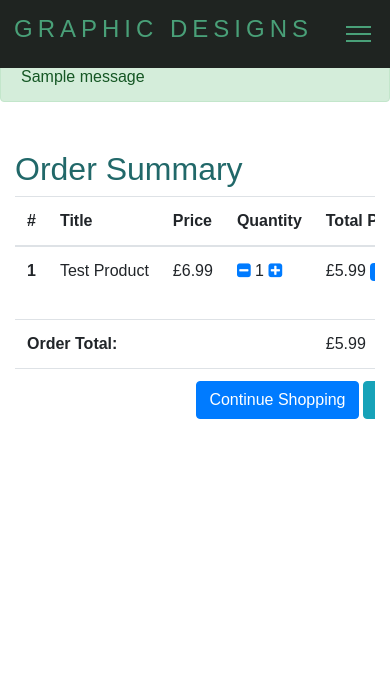
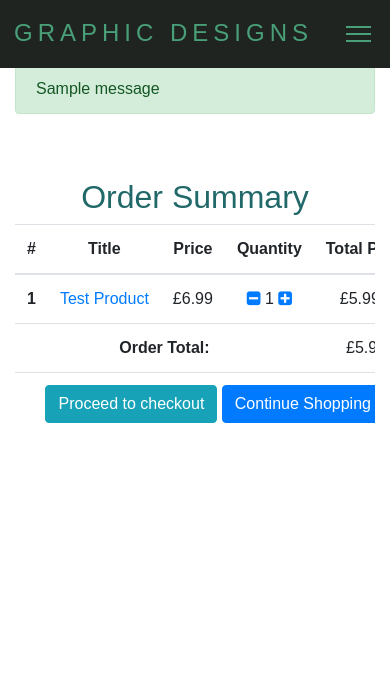
Before and after one commit to Adammcadam/graphic-designs, a Django app: page /order-summary/ in a window 390 px wide. Shown: the top 691 px of the page. Run offline with Django 3.2, Linux system fonts and the light colour scheme; a user stored in the database is signed in; data comes from the database, SQL or seed files in the repository; both versions use the stored data as it was after the commit; tables that the repository leaves empty hold one stand-in row (values such as "Sample post"); one stand-in notice (Sample message) is shown; some libraries are stand-ins or nearby versions.

Commit message:
updates to styling for better viewing on mobile

```diff
--- a/django_project/urls.py
+++ b/django_project/urls.py
@@ -30,4 +30,5 @@ urlpatterns = [
 ]
 
 if settings.DEBUG:
+    urlpatterns += static(settings.STATIC_URL, document_root=settings.STATIC_ROOT)
     urlpatterns += static(settings.MEDIA_URL, document_root=settings.MEDIA_ROOT)
--- a/graphic_designs/static/css/style.css
+++ b/graphic_designs/static/css/style.css
@@ -142,6 +142,10 @@ ul {
     color: #1F2421;
 }
 
+.alert-margin {
+    margin-top: 4rem!important;
+}
+
 @media screen and (max-width: 1024px) {
     .nav-links {
         display: flex;
@@ -176,6 +180,45 @@ ul {
     .burger {
         display: block;
     }
+
+    .header-text {
+        margin-bottom: 0px;
+    }
+
+    .mobile-center {
+        text-align: center;
+        justify-content: center;
+        overflow-x: auto;
+    }
+
+    .card {
+        margin-right: 0px!important;
+        padding: 0px!important;
+    }
+
+    .media {
+        justify-content: center;
+        display: block;
+    }
+
+    .media-body {
+        margin-top: 1em
+    }
+
+    .account-img {
+        margin-left: 4rem;
+    }
+
+    .mobile-right > * {
+        text-align: left;
+        justify-content: left;
+        float: none!important;
+    }
+
+    .badge {
+        display: none;
+    }
+
 }
 
 .nav-active {
--- a/graphic_designs/static/js/stripe.js
+++ b/graphic_designs/static/js/stripe.js
@@ -1,5 +1,5 @@
 // Create a Stripe client.
-var stripe = Stripe('pk_test_TYooMQauvdEDq54NiTphI7jx');
+var stripe = Stripe('pk_test_51GrP31CknKlaY20INbzItLd2sD45cPrfYbpoFfsz9ixssEErWeLmF1e85y3iXyhBSZlcyQwPdMSpupGxgOUrhsGB00vwaskfno');
 
 // Create an instance of Elements.
 var elements = stripe.elements();
--- a/graphic_designs/templates/app/base.html
+++ b/graphic_designs/templates/app/base.html
@@ -45,19 +45,19 @@
         </nav>
     </div>
     <div class="slider">
+        {% block slider %}{% endblock %}
+    </div>
+    <div class="container main-content mt-5">
         {% if messages %}
             {% for message in messages %}
-                <div class="alert alert-{{ message.tags }} mt-5 pt-3">
+                <div class="alert alert-{{ message.tags }} alert-margin">
                     {{ message }}
                 </div>
             {% endfor %}
         {% endif %}
-        {% block slider %}{% endblock %}
-    </div>
-    <div class="container main-content mt-5">
-        <!-- <div class="row"> -->
+        <div class="row">
             {% block body %}{% endblock %}
-        <!-- </div> -->
+        </div>
     </div>
     <footer class="footer py-3">
         <div class="container">
--- a/graphic_designs/templates/app/order_summary.html
+++ b/graphic_designs/templates/app/order_summary.html
@@ -1,7 +1,8 @@
 {% extends 'app/base.html' %}
 
 {% block body %}
-    <div class="table-responsive text-nowrap mt-5">
+    <div class="col-md-12">
+        <div class="text-nowrap mt-5 mobile-center">
             <h2>Order Summary</h2>
             <table class="table">
                 <thead>
@@ -17,7 +18,7 @@
                     {% for order_item in object.items.all %}
                     <tr>
                         <th scope="row">{{ forloop.counter }}</th>
-                    <td>{{ order_item.item.title }}</td>
+                        <td><a href="{{ order_item.get_absolute_url }}">{{ order_item.item.title }}</a></td>
                         <td>
                             £{{ order_item.item.price }}
                         </td>
@@ -59,7 +60,7 @@
                         <td colspan="1">£{{ object.get_total }}</td>
                     </tr>
                     <tr>
-                    <td colspan="5">
+                        <td colspan="5" class="mobile-right">
                             <a href="{% url 'core:checkout' %}" class="btn btn-info float-right">Proceed to checkout</a>
                             <a href="{% url 'core:home' %}" class="btn btn-primary float-right mr-1">Continue Shopping</a>
                         </td>
@@ -68,4 +69,5 @@
                 </tbody>
             </table>
         </div>
+    </div>
 {% endblock %}
--- a/graphic_designs/urls.py
+++ b/graphic_designs/urls.py
@@ -12,4 +12,5 @@ urlpatterns = [
     path('order-summary/', views.OrderSummaryView.as_view(), name='order-summary'),
     path('checkout/', views.CheckoutView.as_view(), name='checkout'),
     path('payment/<payment_option>/', views.PaymentView.as_view(), name='payment'),
+    path('order-confirmation/', views.OrderConfirmationView.as_view(), name='order-confirmation'),
 ]
--- a/graphic_designs/views.py
+++ b/graphic_designs/views.py
@@ -12,7 +12,7 @@ from users.models import Item, OrderItem, Order, BillingAddress, Payment
 
 import stripe
 
-stripe.api_key = settings.STRIPE_TEST_KEY
+stripe.api_key = settings.STRIPE_SECRET_KEY
 
 class HomeView(ListView):
     model = Item
@@ -180,59 +180,28 @@ class PaymentView(View):
     def post(self, *args, **kwargs):
         order = Order.objects.get(user=self.request.user, ordered=False)
         token = self.request.POST.get('stripeToken')
-        amount = order.get_total() * 100, # to account for it being in pence
+        # remove decimal causing error with stripe payment
+        amount = str(order.get_total() * 100).split('.')[0] # to account for it in pence
 
+
+        stripe.PaymentIntent.create(
+            amount=amount,
+            currency='gbp',
+        )
+
+        # TODO: Success page/error page
+
+        return redirect("core:order-confirmation")
+
+class OrderConfirmationView(LoginRequiredMixin, View):
+    def get(self, *args, **kwargs):
         try:
-            charge = stripe.Charge.create(
-                amount=amount,
-                currency="gbp",
-                source=token
-            )
-
-            # create the payment
-            payment = Payment()
-            payment.stripe_charge_id = charge['id']
-            payment.user = self.request.user
-            payment.amount = order.get_total()
-            payment.save()
-
-            # assign the payment to the order
-
-            order.ordered = True
-            order.payment = payment
-            order.save()
-
-            # TODO: add a order confirmation page
-            messages.success(self.request, "Your order was successful, now sit back and relax")
-            return redirect('core:home')
-        except stripe.error.CardError as e:
-            body = e.json_body
-            error = body.get('error',{})
-            messages.warning(self.request, f"{error.get('message')}")
-            return redirect('core:home')
-        except stripe.error.RateLimitError as e:
-            # Too many requests made to the API too quickly
-            messages.warning(self.request, "Too many requests")
-            return redirect('core:home')
-        except stripe.error.InvalidRequestError as e:
-            # Invalid parameters were supplied to Stripe's API
-            messages.warning(self.request, "Invalid parameters")
-            return redirect('core:home')
-        except stripe.error.AuthenticationError as e:
-            # Authentication with Stripe's API failed
-            # (maybe you changed API keys recently)
-            messages.warning(self.request, "Not authenticated")
-            return redirect('core:home')
-        except stripe.error.APIConnectionError as e:
-            # Network communication with Stripe failed
-            messages.warning(self.request, "Unable to connect to stripe")
-            return redirect('core:home')
-        except stripe.error.StripeError as e:
-            # Display a very generic error to the user, and maybe send
-            # yourself an email
-            messages.warning(self.request, "Something went wrong, you have not been charged. Please try again")
-            return redirect('core:home')
-        except Exception as e:
-            # send email to self
-            messages.warning(self.request, "Serious error has occured we have been notified")
-            return redirect('core:home')
+            order = Order.objects.get(user=self.request.user, ordered=False)
+            context = {
+                'object':order
+            }
+            return render(self.request, "app/order_confirmation.html", context)
+        except ObjectDoesNotExist:
+            messages.error(self.request, "You do not have an active order")
+            return redirect("core:home")
+        return render(self.request, "app/order_confirmation.html")
--- a/users/models.py
+++ b/users/models.py
@@ -89,6 +89,11 @@ class OrderItem(models.Model):
             return self.get_total_discount_price()
         return self.get_total_price()
 
+    def  get_absolute_url(self):
+        return reverse('core:product', kwargs={
+            'slug': self.item.slug
+        })
+
 class Order(models.Model):
     user = models.ForeignKey(User, on_delete=models.CASCADE)
     items = models.ManyToManyField(OrderItem)
@@ -122,6 +127,7 @@ class Payment(models.Model):
     user = models.ForeignKey(User, on_delete=models.SET_NULL, blank=True, null=True)
     amount = models.FloatField()
     timestamp = models.DateTimeField(auto_now_add=True)
+    order_number = models.IntegerField(default=1)
 
     def __str__(self):
         return self.user.username
--- a/users/templates/users/account.html
+++ b/users/templates/users/account.html
@@ -5,7 +5,7 @@
     <div class="col-md-6 mt-5">
         <div class="media">
             <img src="{{ user.account.image.url }}" alt="Account" class="rounded-circle account-img">
-            <div class="media-body">
+            <div class="media-body mobile-center">
                 <h2 class="account-heading">{{ user.username }}</h2>
                 <p class="text-secondary">{{ user.email }}</p>
             </div>
```
Also changed, not shown: django_project/settings.py (+11 -1 lines), graphic_designs/templates/app/home.html (+4 -4 lines), graphic_designs/templates/app/order_confirmation.html (added, +7 -0 lines), graphic_designs/templates/app/payment.html (+3 -4 lines), graphic_designs/templates/app/product.html (+7 -0 lines), users/templates/users/logout.html (+5 -2 lines), db.sqlite3, users/migrations/0016_payment_order_number.py (added). Lines whose indentation alone changed are shown as unchanged.
